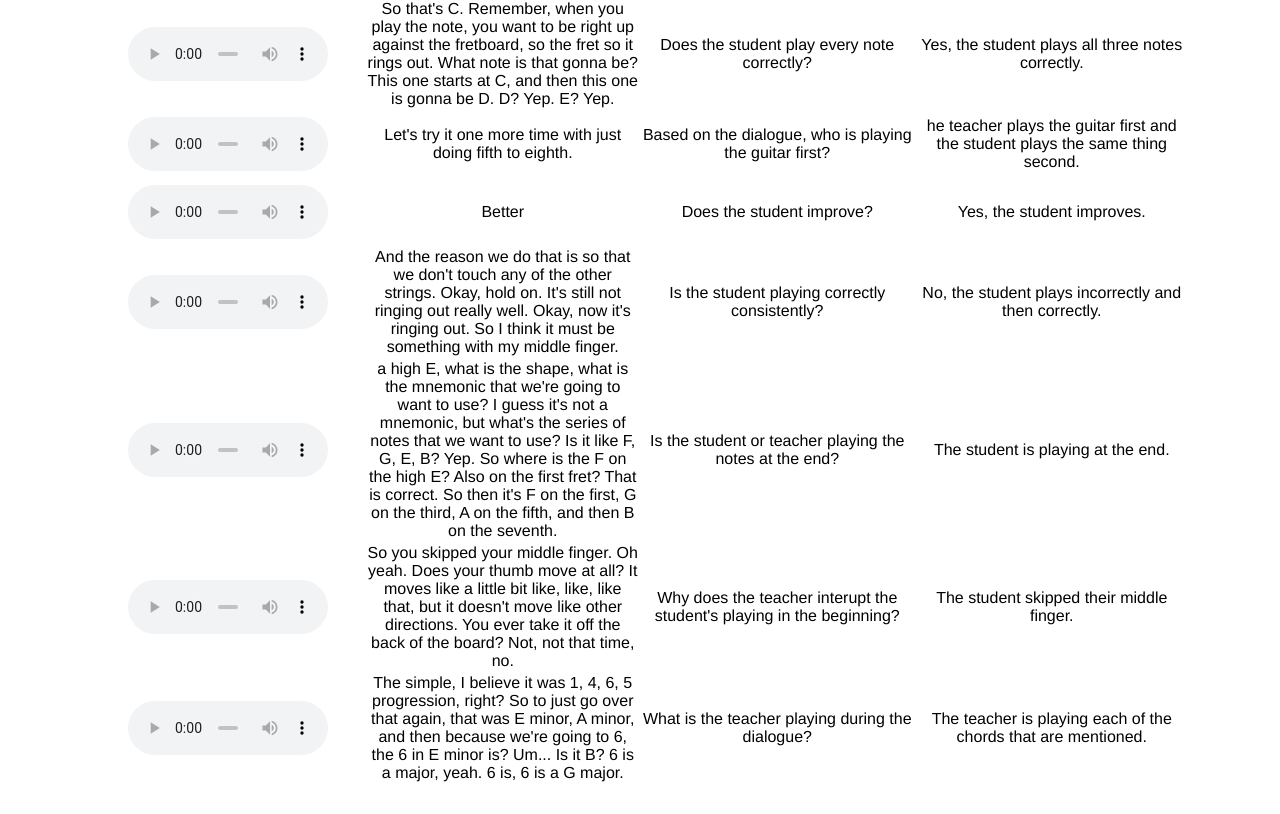
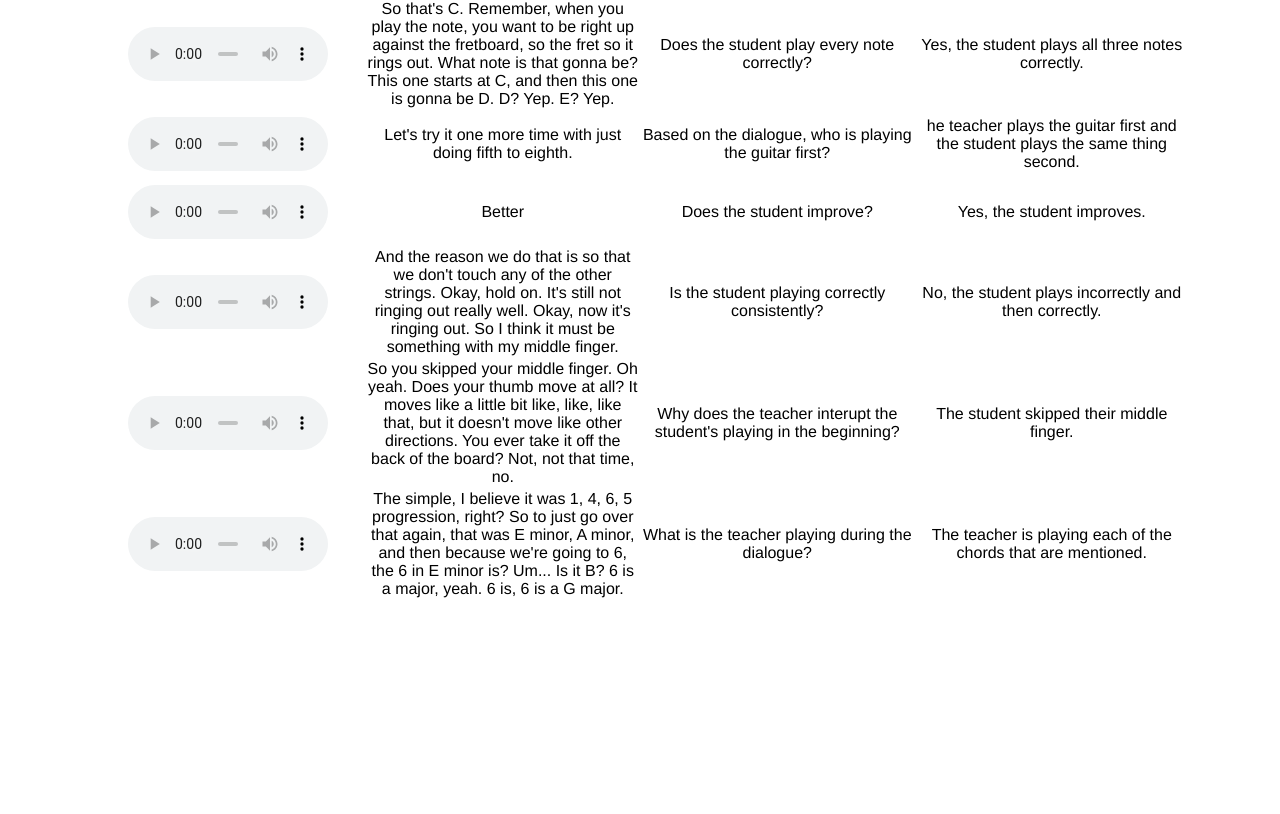
Before and after one commit to SpeechMusicLessonsIS2025/SpeechMusicLessonsIS2025, a plain HTML site: page index.html in a window 1280 px wide. Shown: the part 2246-3060 px from the top of the page. After the commit the page ends 2876 px from the top, so only its background shows below. Drawn offline with Linux system fonts and the light colour scheme; a script that the page names is missing.

Commit message:
Update index.html

```diff
--- a/index.html
+++ b/index.html
@@ -331,13 +331,6 @@
 		</tr>
 
 		<tr>
-            <td><audio controls><source src="./resources/audios/jul24audio_17.wav type="audio/wav"></audio></td>
-			<td>a high E, what is the shape, what is the mnemonic that we're going to want to use? I guess it's not a mnemonic, but what's the series of notes that we want to use? Is it like F, G, E, B? Yep. So where is the F on the high E? Also on the first fret? That is correct. So then it's F on the first, G on the third, A on the fifth, and then B on the seventh.</td>
-            <td>Is the student or teacher playing the notes at the end?</td>
-            <td>The student is playing at the end.</td>
-		</tr>
-
-		<tr>
             <td><audio controls><source src="./resources/audios/jul30audio_20.wav" type="audio/wav"></audio></td>
 			<td>So you skipped your middle finger. Oh yeah. Does your thumb move at all? It moves like a little bit like, like, like that, but it doesn't move like other directions. You ever take it off the back of the board? Not, not that time, no.</td>
             <td>Why does the teacher interupt the student's playing in the beginning?</td>
```
